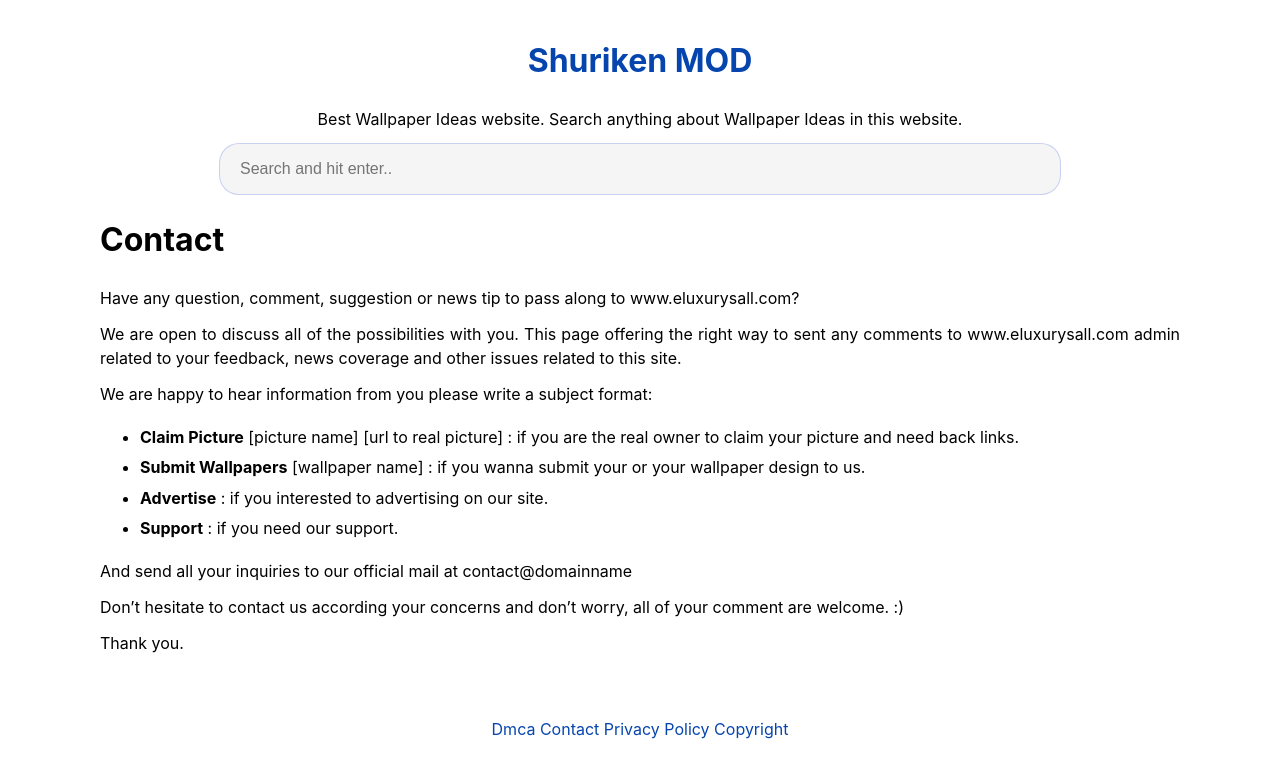
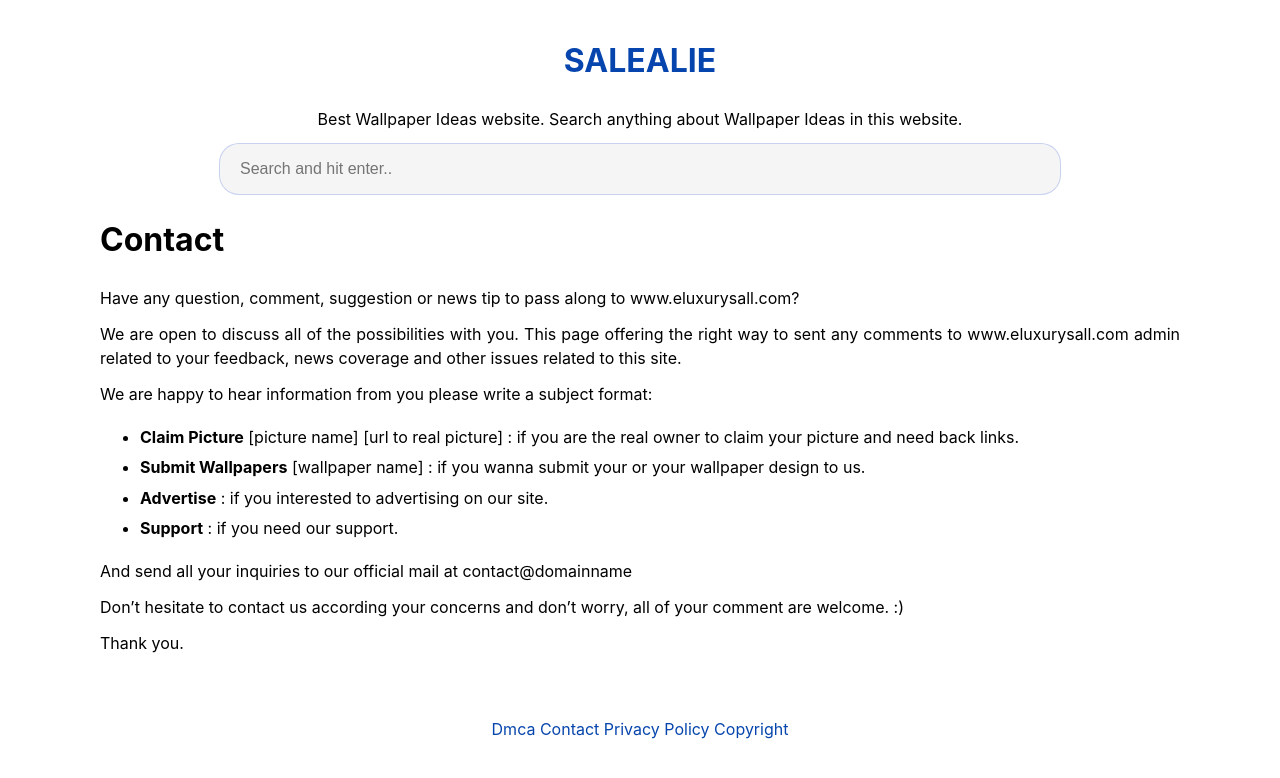
Before and after one commit to cocaliansi/aliexpress, a plain HTML site: page index.html in a window 1280 px wide. Drawn offline with Linux system fonts and the light colour scheme.

Commit message:
Update index.html

```diff
--- a/index.html
+++ b/index.html
@@ -14,7 +14,7 @@
     <header>
         <h1>
             <a href="/">
-                        Shuriken MOD
+                        SALEALIE
                     </a>
         </h1>
         <p>
```
